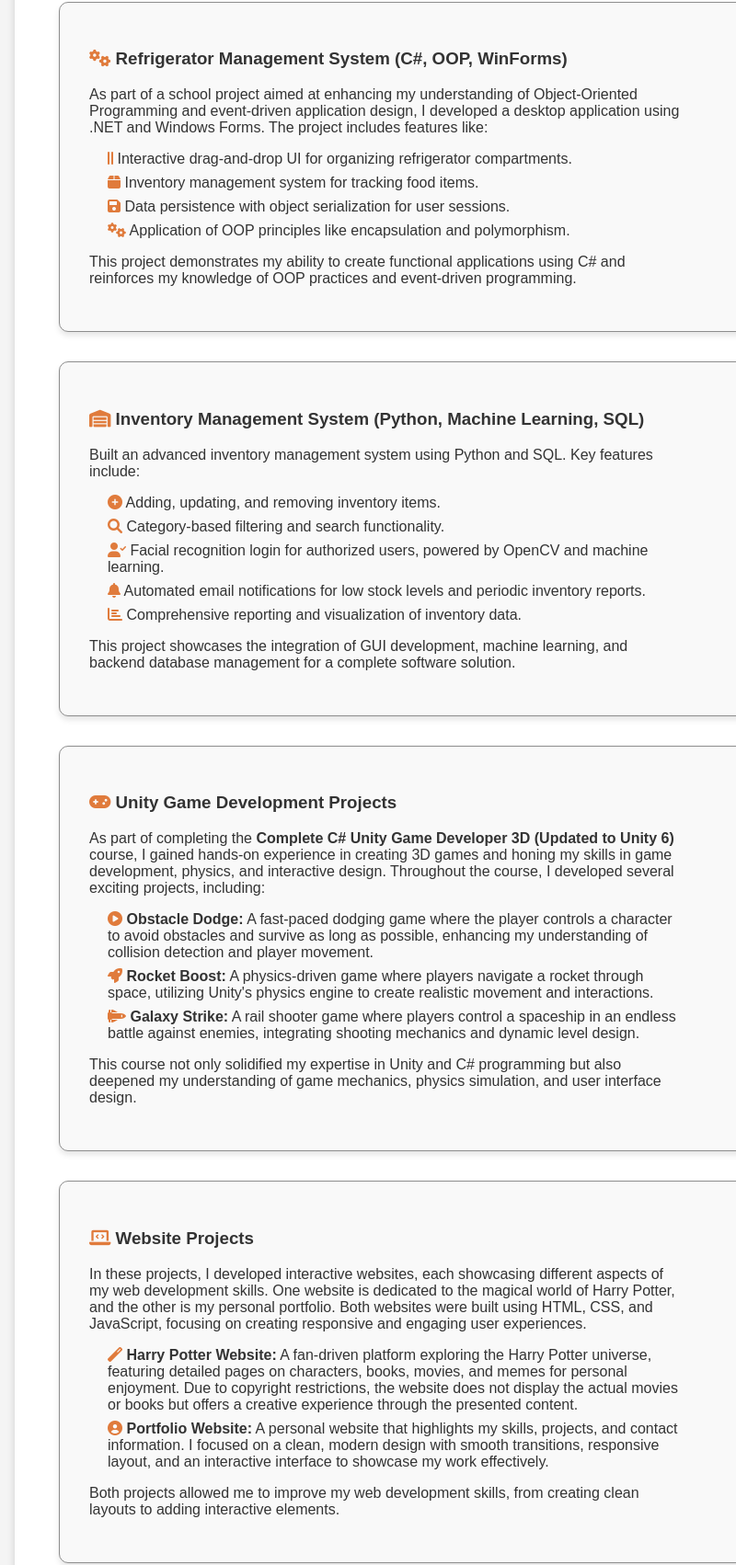
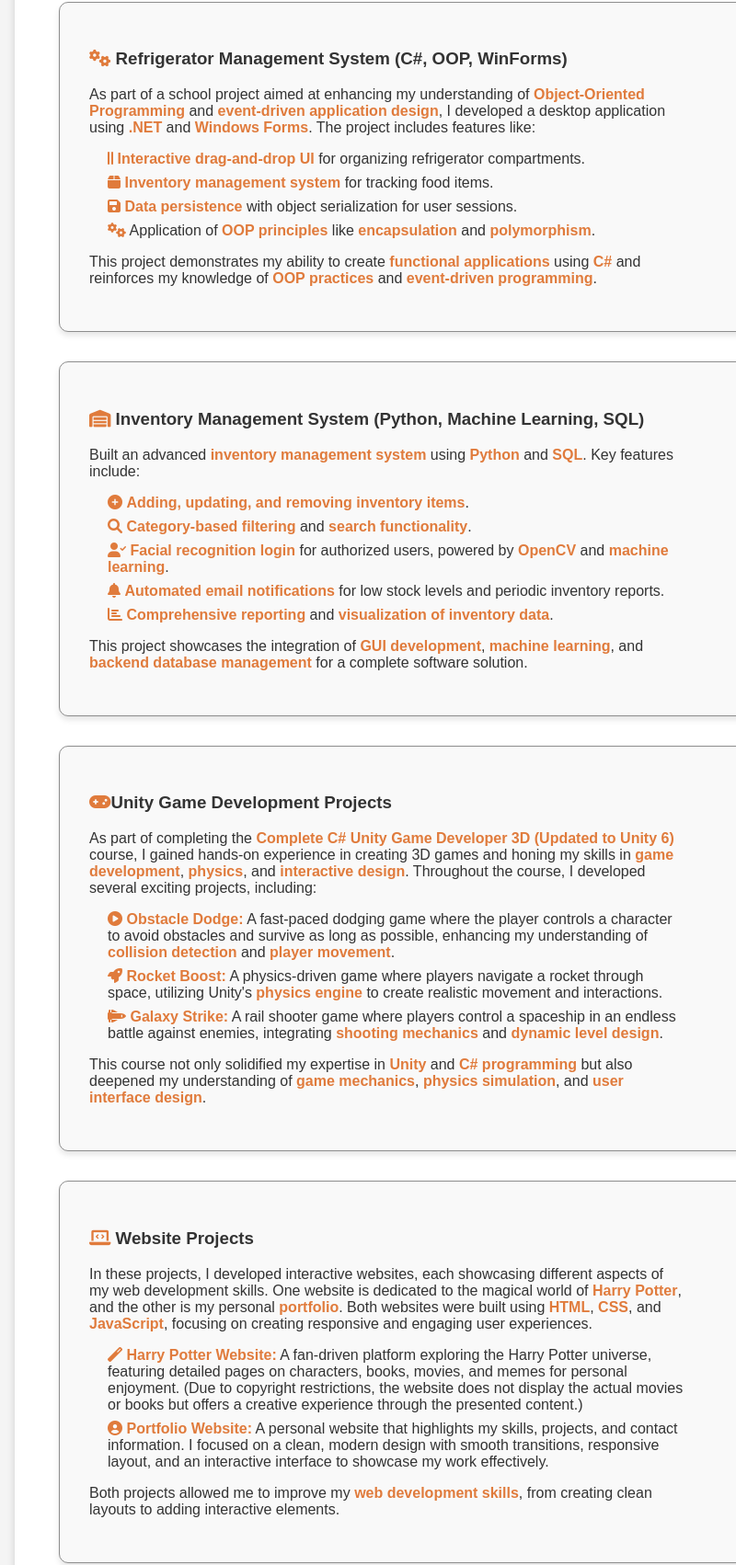
Before and after one commit to Meytalke/MyProtofolio, a plain HTML site: page index.html in a window 1280 px wide. Shown: the part 769-2471 px from the top of the page at 92% size, 0-800 px from the left. Drawn offline with Linux system fonts and the light colour scheme; grey boxes are pictures that could not be loaded.

Commit message:
Update index.html

```diff
--- a/index.html
+++ b/index.html
@@ -8,6 +8,7 @@
     <link rel="stylesheet" href="https://cdnjs.cloudflare.com/ajax/libs/font-awesome/6.0.0-beta3/css/all.min.css">
 </head>
 <body>
+
     <nav class="navbar">
         <div class="hamburger">&#9776;</div>
         <h1>Meytal Keren</h1>
@@ -21,15 +22,18 @@
         <div class="hero-content">
             <h1>Computer Science Enthusiast</h1>
             <p>
-                I'm a third-year computer science student with a love for development, data science, and machine learning.
-            Proficient in Python, C++, C#, and C, I enjoy solving problems and creating innovative solutions.
-            Excited to start my career, I’m eager to contribute to impactful tech projects.
+                I'm a <strong>third-year computer science student</strong> with a love for <strong>development</strong>,
+                <strong>data science</strong>, and <strong>machine learning</strong>.
+                Proficient in <strong>Python</strong>, <strong>C++</strong>, <strong>C#</strong>, and <strong>C</strong>,
+                I enjoy solving <strong>problems</strong> and creating <strong>innovative solutions</strong>.
+                Excited to start my <strong>career</strong>, I’m eager to contribute to <strong>impactful tech projects</strong>.
             </p>
         </div>
         <video class="hero-avatar" autoplay loop muted>
             <source src="videos/videoavatar.mp4" type="video/mp4">
         </video>
     </header>
+
 
     <section id="projects" class="section">
         <h2>Projects</h2>
@@ -38,17 +42,17 @@
         <div class="project-container">
             <div class="project">
                 <div class="project-details">
-                    <h3><i class="fas fa-cogs"></i> Refrigerator Management System <span class="tech-stack">(C#, OOP, WinForms)</span></h3>
+                    <h3><i class="fas fa-cogs"></i> Refrigerator Management System <span class="tech-stack"><strong>(C#, OOP, WinForms)</strong></span></h3>
                     <p>
-                        As part of a school project aimed at enhancing my understanding of Object-Oriented Programming and event-driven application design, I developed a desktop application using .NET and Windows Forms.
+                        As part of a school project aimed at enhancing my understanding of <strong class="highlight">Object-Oriented Programming</strong> and <strong class="highlight">event-driven application design</strong>, I developed a desktop application using <strong class="highlight">.NET</strong> and <strong class="highlight">Windows Forms</strong>.
                         The project includes features like:
                         <ul>
-                            <li><i class="fas fa-grip-lines-vertical"></i> Interactive drag-and-drop UI for organizing refrigerator compartments.</li>
-                            <li><i class="fas fa-box"></i> Inventory management system for tracking food items.</li>
-                            <li><i class="fas fa-save"></i> Data persistence with object serialization for user sessions.</li>
-                            <li><i class="fas fa-cogs"></i> Application of OOP principles like encapsulation and polymorphism.</li>
+                            <li><i class="fas fa-grip-lines-vertical"></i> <strong class="highlight">Interactive drag-and-drop UI</strong> for organizing refrigerator compartments.</li>
+                            <li><i class="fas fa-box"></i> <strong class="highlight">Inventory management system</strong> for tracking food items.</li>
+                            <li><i class="fas fa-save"></i> <strong class="highlight">Data persistence</strong> with object serialization for user sessions.</li>
+                            <li><i class="fas fa-cogs"></i> Application of <strong class="highlight">OOP principles</strong> like <strong class="highlight">encapsulation</strong> and <strong class="highlight">polymorphism</strong>.</li>
                         </ul>
-                        This project demonstrates my ability to create functional applications using C# and reinforces my knowledge of OOP practices and event-driven programming.
+                        This project demonstrates my ability to create <strong class="highlight">functional applications</strong> using <strong class="highlight">C#</strong> and reinforces my knowledge of <strong class="highlight">OOP practices</strong> and <strong class="highlight">event-driven programming</strong>.
                     </p>
                 </div>
                 <div class="project-media">
@@ -66,17 +70,17 @@
         <div class="project-container">
             <div class="project">
                 <div class="project-details">
-                    <h3><i class="fas fa-warehouse"></i> Inventory Management System <span class="tech-stack">(Python, Machine Learning, SQL)</span></h3>
+                    <h3><i class="fas fa-warehouse"></i> Inventory Management System <span class="tech-stack"><strong>(Python, Machine Learning, SQL)</strong></span></h3>
                     <p>
-                        Built an advanced inventory management system using Python and SQL. Key features include:
+                        Built an advanced <strong class="highlight">inventory management system</strong> using <strong class="highlight">Python</strong> and <strong class="highlight">SQL</strong>. Key features include:
                         <ul>
-                            <li><i class="fas fa-plus-circle"></i> Adding, updating, and removing inventory items.</li>
-                            <li><i class="fas fa-search"></i> Category-based filtering and search functionality.</li>
-                            <li><i class="fas fa-user-check"></i> Facial recognition login for authorized users, powered by OpenCV and machine learning.</li>
-                            <li><i class="fas fa-bell"></i> Automated email notifications for low stock levels and periodic inventory reports.</li>
-                            <li><i class="fas fa-chart-bar"></i> Comprehensive reporting and visualization of inventory data.</li>
+                            <li><i class="fas fa-plus-circle"></i> <strong class="highlight">Adding, updating, and removing inventory items</strong>.</li>
+                            <li><i class="fas fa-search"></i> <strong class="highlight">Category-based filtering</strong> and <strong class="highlight">search functionality</strong>.</li>
+                            <li><i class="fas fa-user-check"></i> <strong class="highlight">Facial recognition login</strong> for authorized users, powered by <strong class="highlight">OpenCV</strong> and <strong class="highlight">machine learning</strong>.</li>
+                            <li><i class="fas fa-bell"></i> <strong class="highlight">Automated email notifications</strong> for low stock levels and periodic inventory reports.</li>
+                            <li><i class="fas fa-chart-bar"></i> <strong class="highlight">Comprehensive reporting</strong> and <strong class="highlight">visualization of inventory data</strong>.</li>
                         </ul>
-                        This project showcases the integration of GUI development, machine learning, and backend database management for a complete software solution.
+                        This project showcases the integration of <strong class="highlight">GUI development</strong>, <strong class="highlight">machine learning</strong>, and <strong class="highlight">backend database management</strong> for a complete software solution.
                     </p>
                 </div>
                 <div class="project-media">
@@ -94,16 +98,16 @@
         <div class="project-container">
             <div class="project">
                 <div class="project-details">
-                    <h3><i class="fas fa-gamepad"></i> Unity Game Development Projects</h3>
+                    <h3><i class="fas fa-gamepad"></i>Unity Game Development Projects</h3>
                     <p>
-                        As part of completing the <strong>Complete C# Unity Game Developer 3D (Updated to Unity 6)</strong> course, I gained hands-on experience in creating 3D games and honing my skills in game development, physics, and interactive design.
+                        As part of completing the <strong class="highlight">Complete C# Unity Game Developer 3D (Updated to Unity 6)</strong> course, I gained hands-on experience in creating 3D games and honing my skills in <strong class="highlight">game development</strong>, <strong class="highlight">physics</strong>, and <strong class="highlight">interactive design</strong>.
                         Throughout the course, I developed several exciting projects, including:
                         <ul>
-                            <li><i class="fas fa-play-circle"></i> <strong>Obstacle Dodge:</strong> A fast-paced dodging game where the player controls a character to avoid obstacles and survive as long as possible, enhancing my understanding of collision detection and player movement.</li>
-                            <li><i class="fas fa-rocket"></i> <strong>Rocket Boost:</strong> A physics-driven game where players navigate a rocket through space, utilizing Unity's physics engine to create realistic movement and interactions.</li>
-                            <li><i class="fas fa-space-shuttle"></i> <strong>Galaxy Strike:</strong> A rail shooter game where players control a spaceship in an endless battle against enemies, integrating shooting mechanics and dynamic level design.</li>
+                            <li><i class="fas fa-play-circle"></i> <strong class="highlight">Obstacle Dodge:</strong> A fast-paced dodging game where the player controls a character to avoid obstacles and survive as long as possible, enhancing my understanding of <strong class="highlight">collision detection</strong> and <strong class="highlight">player movement</strong>.</li>
+                            <li><i class="fas fa-rocket"></i> <strong class="highlight">Rocket Boost:</strong> A physics-driven game where players navigate a rocket through space, utilizing Unity's <strong class="highlight">physics engine</strong> to create realistic movement and interactions.</li>
+                            <li><i class="fas fa-space-shuttle"></i> <strong class="highlight">Galaxy Strike:</strong> A rail shooter game where players control a spaceship in an endless battle against enemies, integrating <strong class="highlight">shooting mechanics</strong> and <strong class="highlight">dynamic level design</strong>.</li>
                         </ul>
-                        This course not only solidified my expertise in Unity and C# programming but also deepened my understanding of game mechanics, physics simulation, and user interface design.
+                        This course not only solidified my expertise in <strong class="highlight">Unity</strong> and <strong class="highlight">C# programming</strong> but also deepened my understanding of <strong class="highlight">game mechanics</strong>, <strong class="highlight">physics simulation</strong>, and <strong class="highlight">user interface design</strong>.
                     </p>
                 </div>
                 <div class="project-media">
@@ -141,16 +145,16 @@
         <div class="project-container">
             <div class="project">
                 <div class="project-details">
-                    <h3><i class="fas fa-laptop-code"></i> Website Projects</h3>
+                    <h3><i class="fas fa-laptop-code"></i> <strong">Website Projects</strong></h3>
                     <p>
-                        In these projects, I developed interactive websites, each showcasing different aspects of my web development skills. One website is dedicated to the magical world of Harry Potter, and the other is my personal portfolio. Both websites were built using HTML, CSS, and JavaScript, focusing on creating responsive and engaging user experiences.
+                        In these projects, I developed interactive websites, each showcasing different aspects of my web development skills. One website is dedicated to the magical world of <strong class="highlight">Harry Potter</strong>, and the other is my personal <strong class="highlight">portfolio</strong>. Both websites were built using <strong class="highlight">HTML</strong>, <strong class="highlight">CSS</strong>, and <strong class="highlight">JavaScript</strong>, focusing on creating responsive and engaging user experiences.
                     </p>
                     <ul>
-                        <li><i class="fas fa-magic"></i> <strong>Harry Potter Website:</strong> A fan-driven platform exploring the Harry Potter universe, featuring detailed pages on characters, books, movies, and memes for personal enjoyment. Due to copyright restrictions, the website does not display the actual movies or books but offers a creative experience through the presented content.</li>
-                        <li><i class="fas fa-user-circle"></i> <strong>Portfolio Website:</strong> A personal website that highlights my skills, projects, and contact information. I focused on a clean, modern design with smooth transitions, responsive layout, and an interactive interface to showcase my work effectively.</li>
+                        <li><i class="fas fa-magic"></i> <strong class="highlight">Harry Potter Website:</strong> A fan-driven platform exploring the Harry Potter universe, featuring detailed pages on characters, books, movies, and memes for personal enjoyment. (Due to copyright restrictions, the website does not display the actual movies or books but offers a creative experience through the presented content.)</li>
+                        <li><i class="fas fa-user-circle"></i> <strong class="highlight">Portfolio Website:</strong> A personal website that highlights my skills, projects, and contact information. I focused on a clean, modern design with smooth transitions, responsive layout, and an interactive interface to showcase my work effectively.</li>
                     </ul>
                     <p>
-                        Both projects allowed me to improve my web development skills, from creating clean layouts to adding interactive elements.
+                        Both projects allowed me to improve my <strong class="highlight">web development skills</strong>, from creating clean layouts to adding interactive elements.
                     </p>
                 </div>
                 <div class="project-media">
@@ -180,7 +184,9 @@
                 </div>
             </div>
         </div>
+
     </section>
+
 
     <section id="resume" class="section">
         <h2>Resume</h2>
@@ -230,7 +236,7 @@
                 <h3>Work Experience</h3>
                 <div class="expandable">
                     <div class="expandable-item">
-                        <p><strong>2021-2022:</strong> <span class="highlight">QA Engineer</span> at <span class="highlight">Project Verte</span></p>
+                        <p><strong>2021-2022:</strong> <span class="highlight">QA Engineer</span> at <span class="highlight">"Project Verte"</span></p>
                         <div class="expand-content">
                             <ul>
                                 <li>Developed and implemented <span class="highlight">test plans</span>, <span class="highlight">test cases</span>, and <span class="highlight">scripts</span>, identifying and reporting bugs.</li>
@@ -240,7 +246,7 @@
                         </div>
                     </div>
                     <div class="expandable-item">
-                        <p><strong>2019-2021:</strong> <span class="highlight">Data Analyst</span> at <span class="highlight">Mekol Halev Call Center</span></p>
+                        <p><strong>2019-2021:</strong> <span class="highlight">Data Analyst</span> at <span class="highlight">"Mekol Halev" Call Center</span></p>
                         <div class="expand-content">
                             <ul>
                                 <li>Performed <span class="highlight">data analysis</span> using <span class="highlight">CRM, CPR, and Composit systems</span>, improving medical conditions for IDF soldiers.</li>
```
